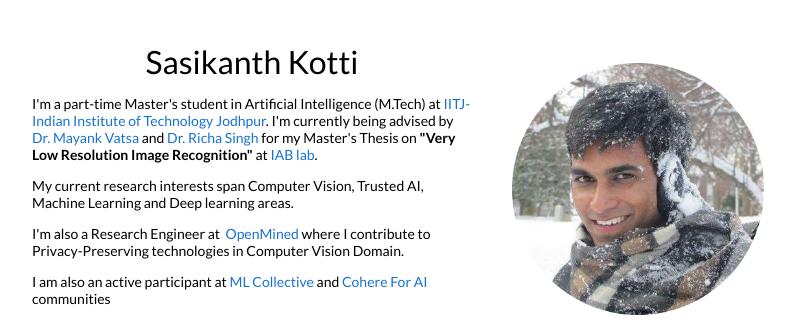
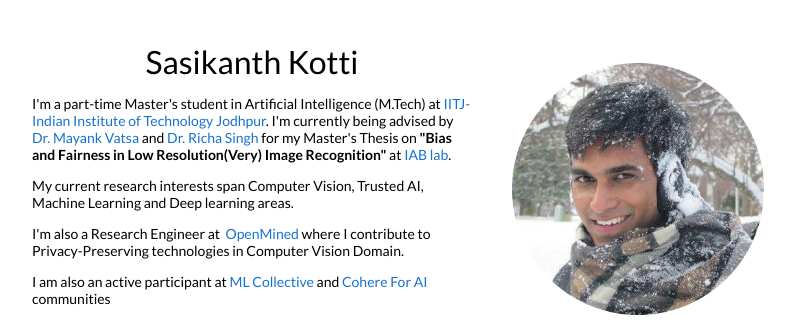
Before and after one commit to ksasi/ksasi.github.io, a Jekyll site: the page built from _posts/2022-10-22-Bias_GANs_FaceVerification.markdown, in a window 1280 px wide. Shown: the top 322 px of the page, without its empty margins (228-1029 px from the left). Built offline with Jekyll 4.4.1, drawn with Linux system fonts in a browser that asks for light colours.

Commit message:
updated profile

```diff
--- a/_layouts/default.html
+++ b/_layouts/default.html
@@ -95,7 +95,7 @@
               </h1>
               <p>
                 I'm a part-time Master's student in Artificial Intelligence (M.Tech) at <a href="https://iitj.ac.in"> IITJ-Indian Institute of Technology Jodhpur</a>.
-                I'm currently being advised by <a href="http://home.iitj.ac.in/~mvatsa/">Dr. Mayank Vatsa</a> and <a href="http://home.iitj.ac.in/~richa/">Dr. Richa Singh</a> for my Master's Thesis on <b>"Very Low Resolution Image Recognition"</b> at <a href="http://iab-rubric.org/">IAB lab</a>.
+                I'm currently being advised by <a href="http://home.iitj.ac.in/~mvatsa/">Dr. Mayank Vatsa</a> and <a href="http://home.iitj.ac.in/~richa/">Dr. Richa Singh</a> for my Master's Thesis on <b>"Bias and Fairness in Low Resolution(Very) Image Recognition"</b> at <a href="http://iab-rubric.org/">IAB lab</a>.
               </p>
               <p>
                 My current research interests span Computer Vision, Trusted AI,  Machine Learning and Deep learning areas.
```
